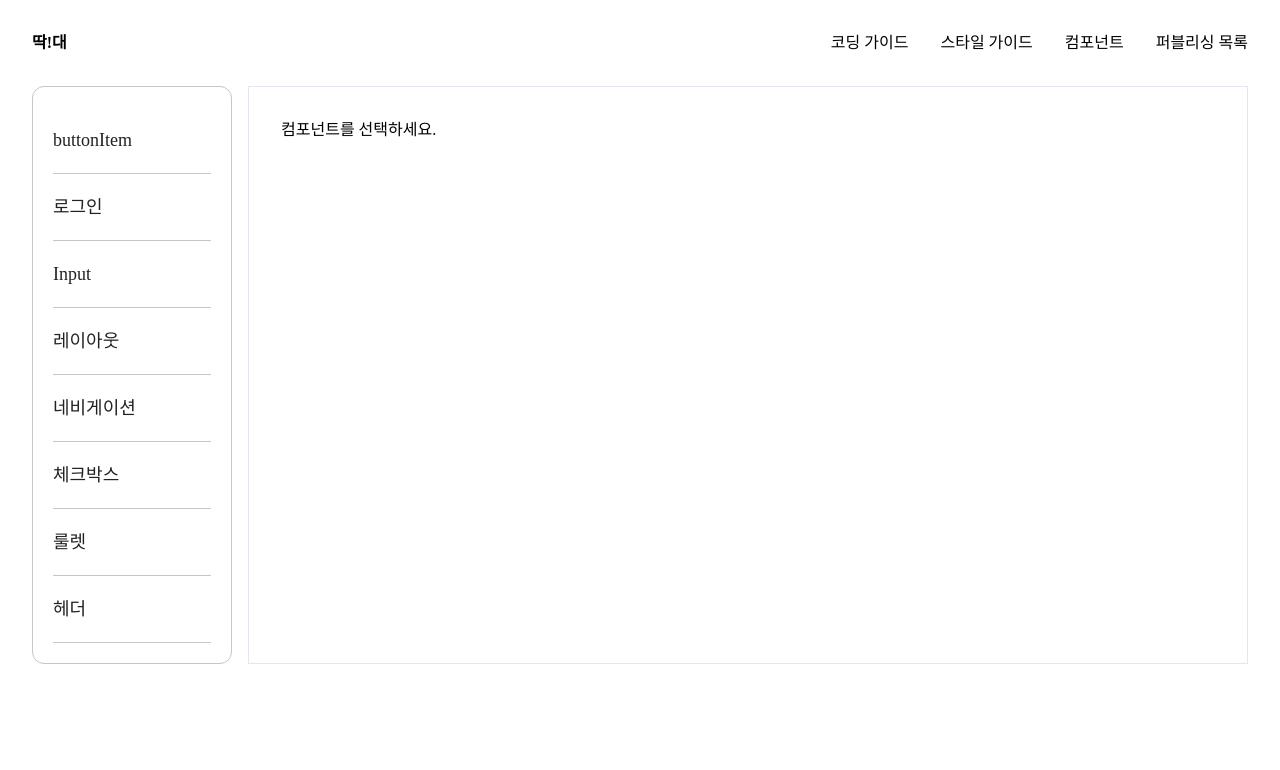
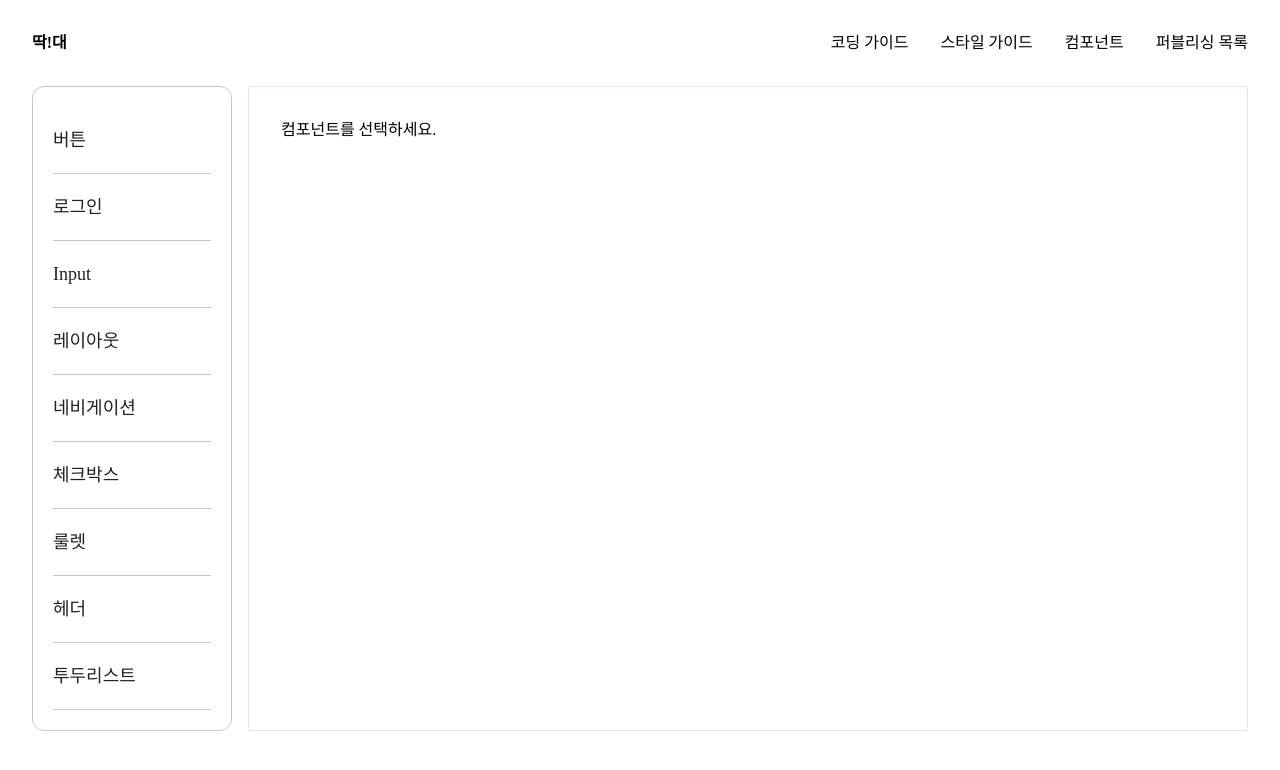
Before and after one commit to DoitorPay/Guide, a React (Vite) app in the folder frontend/: page /cmpguide in a window 1280 px wide. Shown: the top 770 px of the page. Built offline with nearby package versions, Linux system fonts and the light colour scheme; a web font is replaced by a local one.

Commit message:
modi: cmpSidebar에 투두리스트 컴포넌트 추가

```diff
--- a/frontend/src/assets/css/index.css
+++ b/frontend/src/assets/css/index.css
@@ -12,6 +12,7 @@
 @import '@/assets/css/components/icon.scss';
 @import '@/assets/css/components/nav.scss';
 @import 'signup.scss';
+@import '@/assets/css/components/todoList.scss';
 
 
 /* page */
--- a/frontend/src/guide/cmpSidebar.jsx
+++ b/frontend/src/guide/cmpSidebar.jsx
@@ -8,16 +8,18 @@ import MainLayout from "@/pages/mainLayout";
 import Navigation from "@/components/nav";
 import CheckboxDemo from "@/components/CheckboxDemo";
 import RouletteComponent from "@/components/roulette";
+import CmpTodoList from "@/guide/cmpTodoList";
 
 const itemList = [
-  { id: 3, name: "buttonItem", path: "@/guide/cmpButton", component: <CmpButton /> },
+  { id: 3, name: "버튼", path: "@/guide/cmpButton", component: <CmpButton /> },
   { id: 4, name: "로그인", path: "@/pages/login", component: <Login /> },
   { id: 5, name: "Input", path: "@/components/input", component: <Input /> },
   { id: 6, name: "레이아웃", path: "@/pages/mainLayout", component: <MainLayout /> },
   { id: 7, name: "네비게이션", path: "@/components/nav", component: <Navigation /> },
   { id: 8, name: "체크박스", path: "@/components/Checkbox", component: <CheckboxDemo /> },
   { id: 9, name: "룰렛", path: "@/components/roulette", component: <RouletteComponent /> },
-  { id: 10, name: "헤더", path: "@/guide/cmpHeader", component: <CmpHeader />}
+  { id: 10, name: "헤더", path: "@/guide/cmpHeader", component: <CmpHeader />},
+  { id: 11, name: "투두리스트", path: "@/components/todoList", component: <CmpTodoList />}
   // { id: 9, name: "회원가입", path: "@/pages/SignUp", component: <SignUp /> },
 ];
 
```
